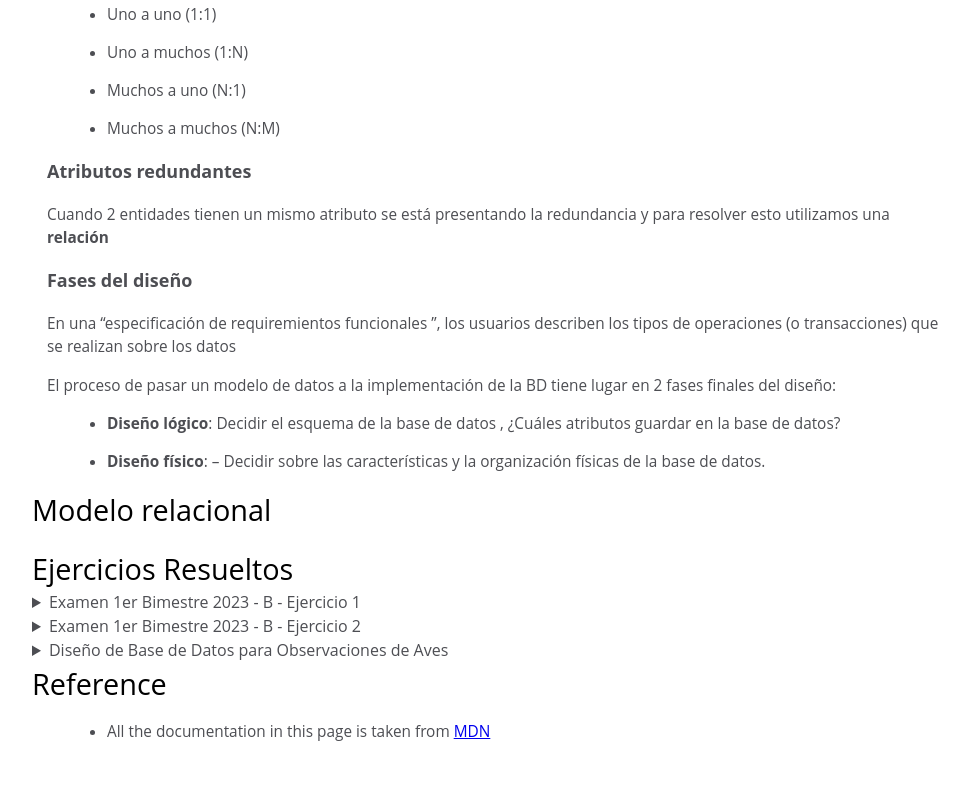
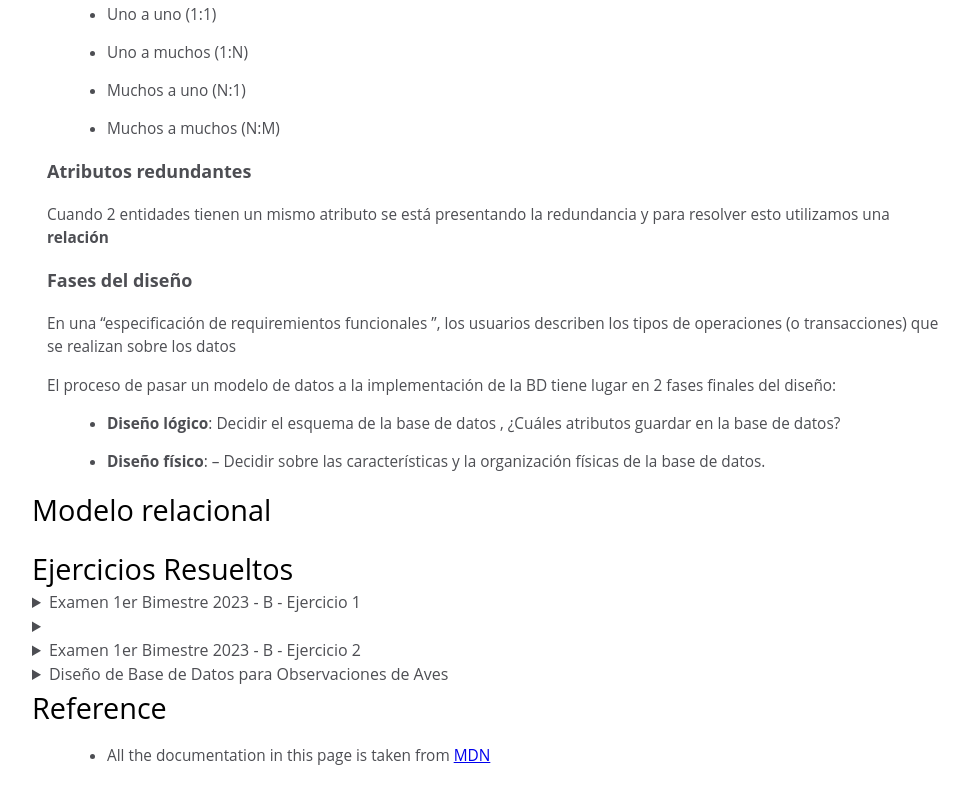
Before and after one commit to juansuarezb/modelado-bd-paso-a-paso, a plain HTML site: page index.html in a window 1280 px wide. Shown: the part 2803-3606 px from the top of the page, without its empty margins (306-1275 px from the left). Before the commit the page ends 3582 px from the top, so only its background shows below. Drawn offline with Linux system fonts and the light colour scheme.

Commit message:
Update index.html

```diff
--- a/index.html
+++ b/index.html
@@ -295,6 +295,10 @@
           </details>
 
           <details>
+            <summary></summary>
+          </details>
+
+          <details>
             <summary>Examen 1er Bimestre 2023 - B - Ejercicio 2</summary>
             <article>
               <h3>Examen 1er Bimestre 2023 - B</h3>
```
